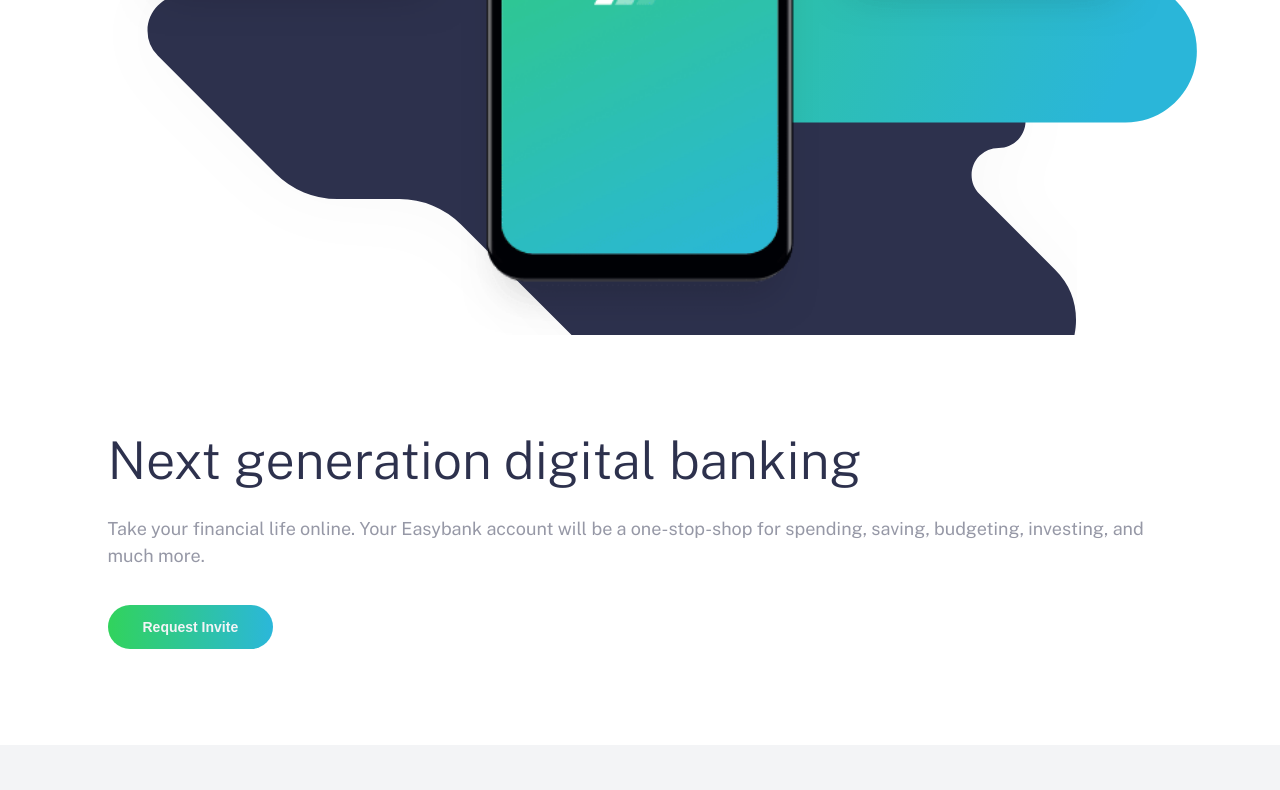
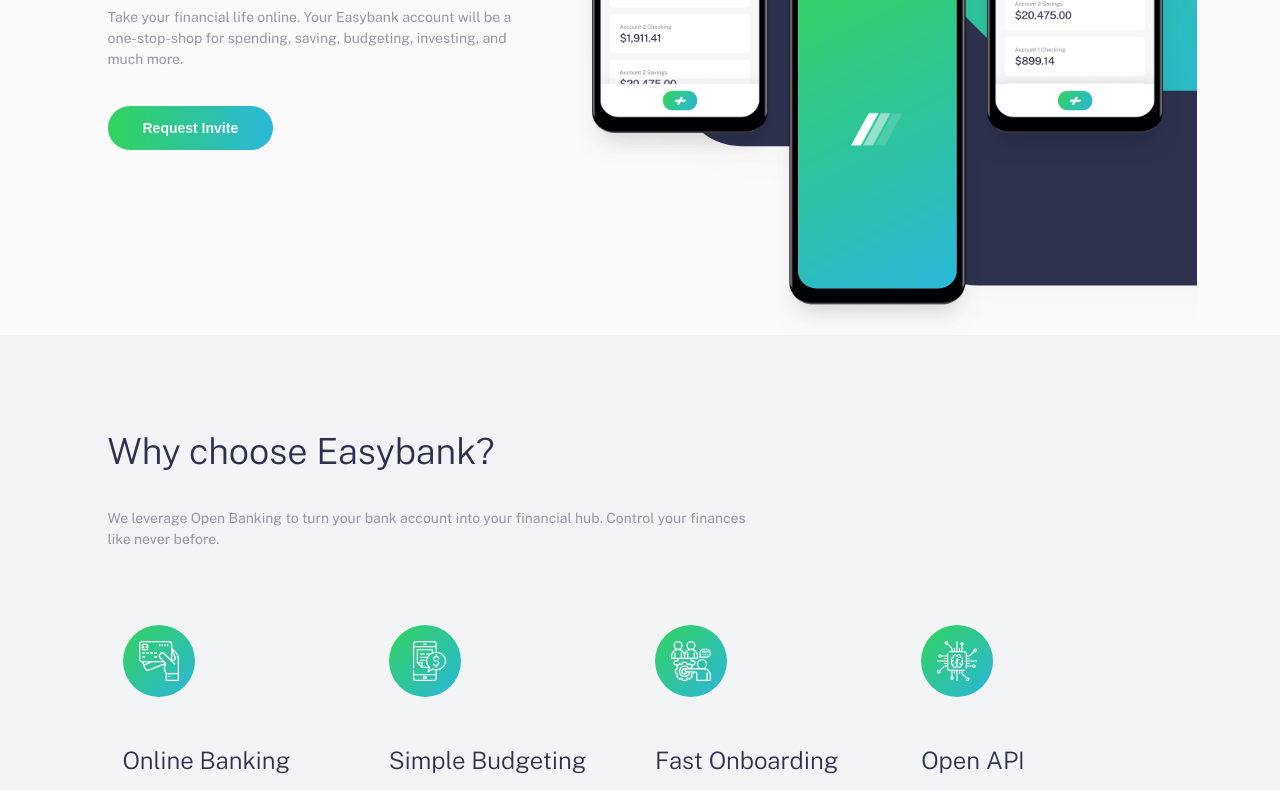
Before and after one commit to iridiumCodes/easybank, a plain HTML site: page index.html in a window 1280 px wide. Shown: the part 399-1189 px from the top of the page. Drawn offline with nearby package versions, Linux system fonts and the light colour scheme.

Commit message:
rearranges somes styles and adds missing >

```diff
--- a/app/scss/_globals.scss
+++ b/app/scss/_globals.scss
@@ -48,6 +48,11 @@ h2 {
     font-size: 2.25rem;
     margin-bottom: 2.25rem;
   }
+}
+
+p {
+  line-height: 1.5;
+  margin-bottom: 2.25rem;
 }
 
 a,
--- a/app/scss/_hero.scss
+++ b/app/scss/_hero.scss
@@ -4,7 +4,7 @@
   .container {
     //DESKTOP STYLES FOR HERO
     @include breakpoint-up(large) {
-      display: flex;
+      display: flex !important;
       align-items: center;
     }
   }
@@ -41,25 +41,6 @@
   &__text {
     text-align: center;
 
-    h1 {
-      font-size: 2.31rem;
-      font-weight: 300;
-      line-height: 1.15;
-      color: $darkBlue;
-      margin-bottom: 1.5rem;
-      @include breakpoint-up(large) {
-        font-size: $font-xl;
-      }
-    }
-
-    p {
-      line-height: 1.5;
-      margin-bottom: 2.25rem;
-      @include breakpoint-up(large) {
-        font-size: $font-med;
-      }
-    }
-
     //DESKTOP STYLES FOR TEXT
     @include breakpoint-up(large) {
       flex: 2;
--- a/index.html
+++ b/index.html
@@ -66,7 +66,7 @@
         <a href="#">Careers</a>
       </div>
       </>
-    </header
+    </header>
 
     <section class="hero">
       <div class="container">
```
Also changed, not shown: dist/css/style.css, 1 other file.
